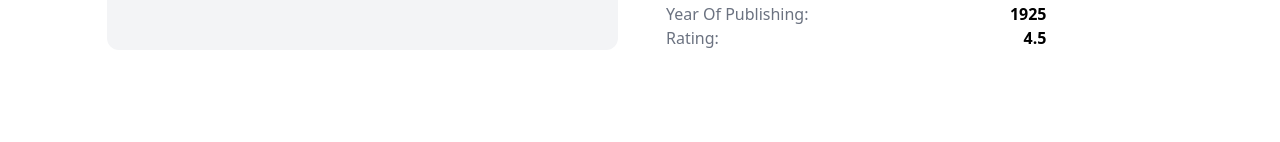
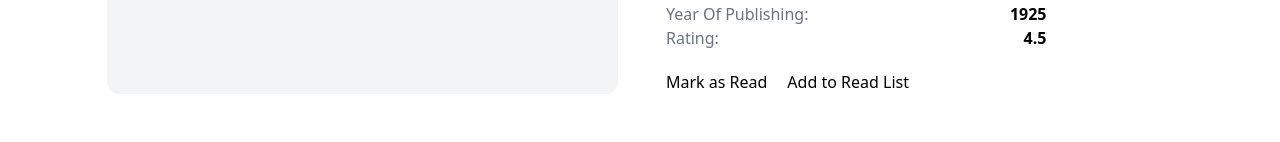
Before and after one commit to always-mohammad-ali/Book-Vibe, a React (Vite) app: page /books/1 in a window 1280 px wide. Shown: the part 790-932 px from the top of the page. Built offline with nearby package versions, Linux system fonts and the light colour scheme.

Commit message:
add hook to database

```diff
--- a/src/Components/BookDetails/BookDetails.jsx
+++ b/src/Components/BookDetails/BookDetails.jsx
@@ -45,6 +45,11 @@ const BookDetails = () => {
                         <p className='font-bold'>{rating}</p>
                     </div>
                 </div>
+
+                <div className='mt-5'>
+                    <button className="btn btn-outline btn-success mr-5">Mark as Read</button>
+                    <button className="btn btn-outline btn-success">Add to Read List</button>
+                </div>
             </div>
 
         </div>
--- /dev/null
+++ b/src/Utilities/addToDB.js
@@ -0,0 +1,14 @@
+const getStoredReadList = () =>{
+
+}
+
+const addToStoredReadList = (id) =>{
+    const storedList = getStoredReadList();
+
+    if(storedList.includes(id)){
+        console.log('already exists in the read list', id)
+    }
+    else{
+        storedList.push(id);
+    }
+}
```
